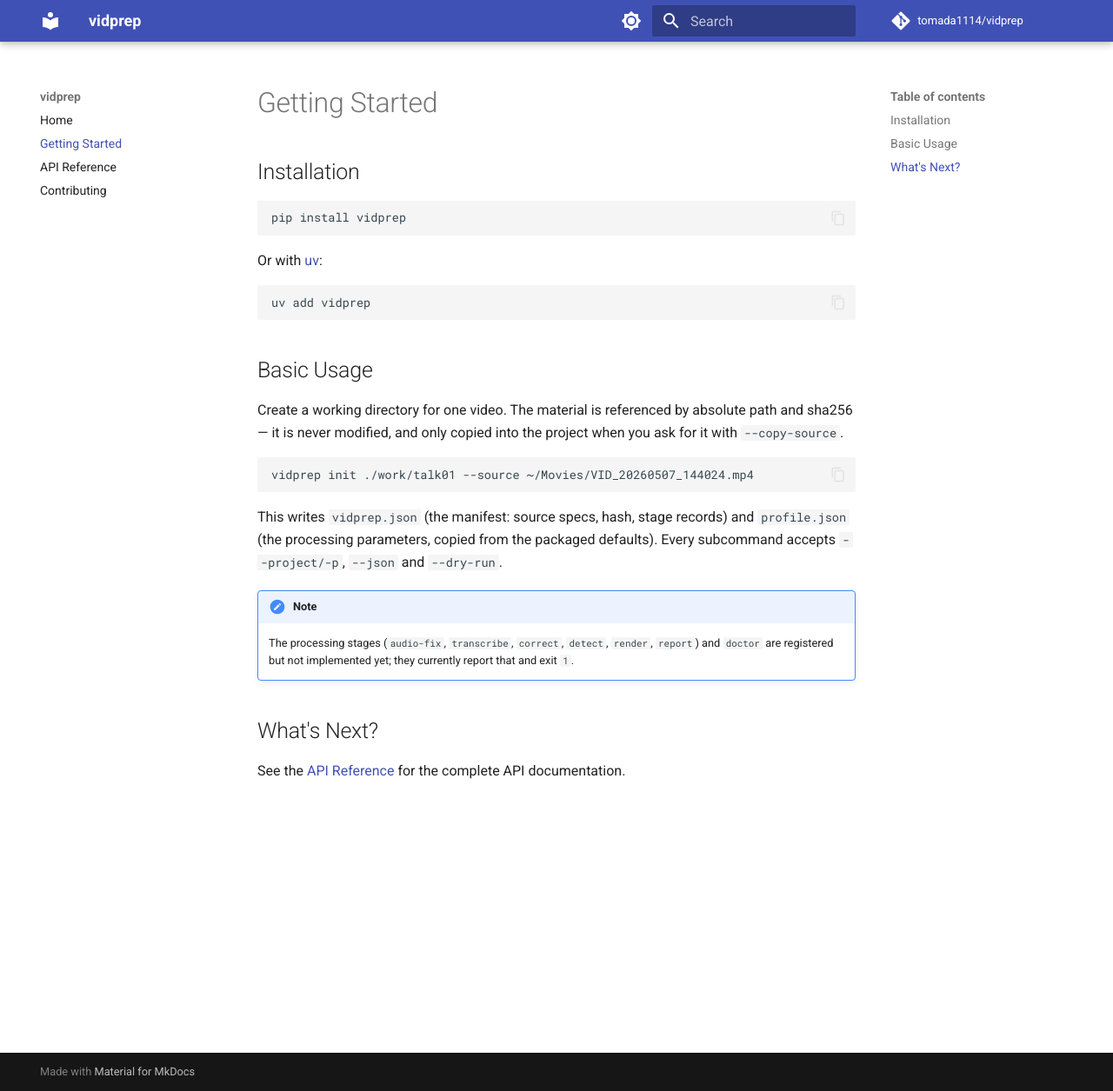
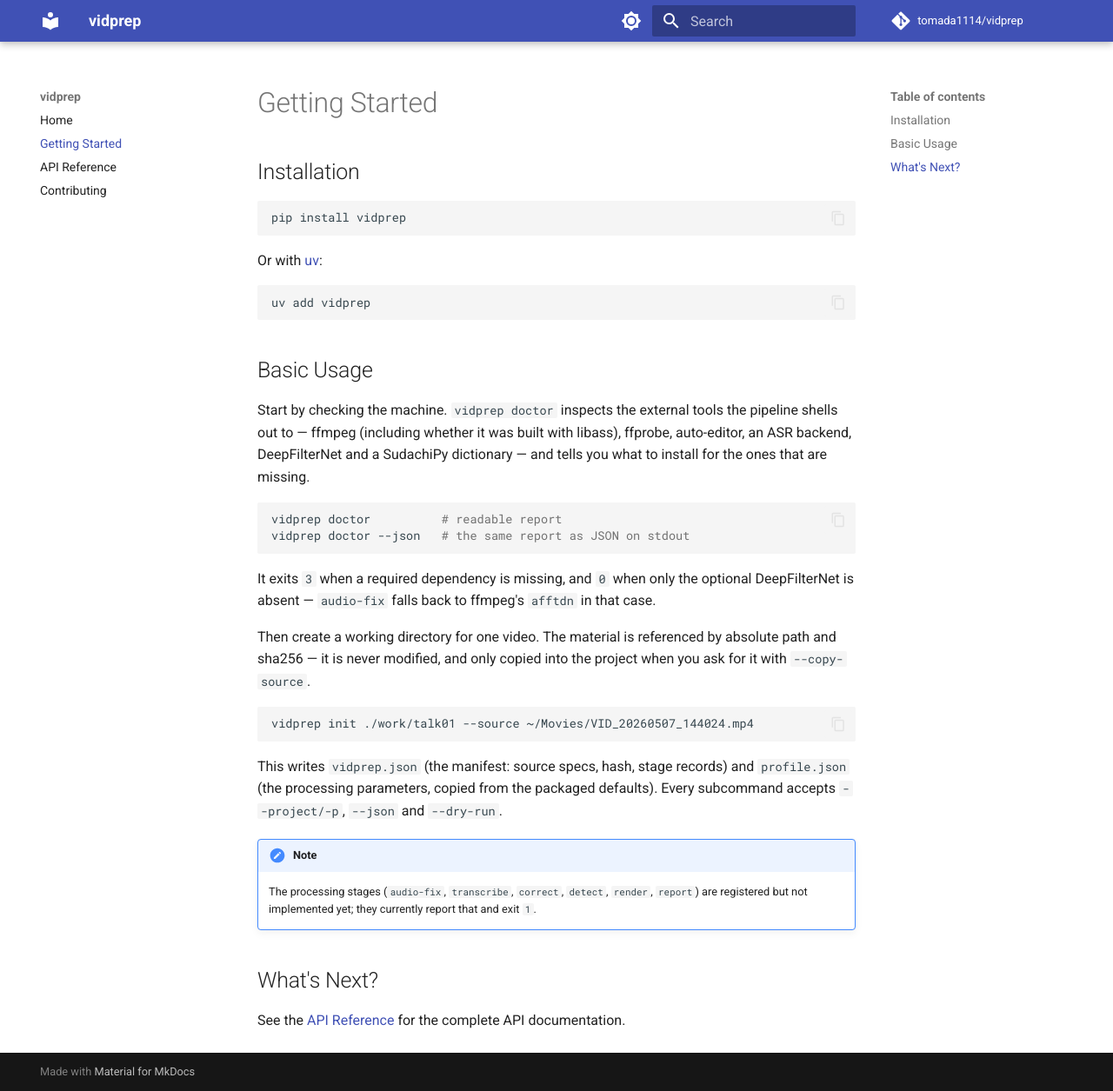
Before and after one commit to tomada1114/vidprep, an MkDocs documentation site: the page built from docs/getting-started.md, in a window 1280 px wide and 1255 px high. Shown: the whole window at 87% size. Built offline with MkDocs 1.6.1 and Material for MkDocs 9.7.7, drawn with Linux system fonts in a browser that asks for light colours; comment, search, counter and statistics services are not loaded.

Commit message:
docs: document the doctor command
Claude-Session: https://claude.ai/code/session_01LcDiEVugf6TEfE4rDcTWtJ

````diff
--- a/docs/getting-started.md
+++ b/docs/getting-started.md
@@ -14,7 +14,21 @@ uv add vidprep
 
 ## Basic Usage
 
-Create a working directory for one video. The material is referenced by
+Start by checking the machine. `vidprep doctor` inspects the external tools the
+pipeline shells out to — ffmpeg (including whether it was built with libass),
+ffprobe, auto-editor, an ASR backend, DeepFilterNet and a SudachiPy dictionary —
+and tells you what to install for the ones that are missing.
+
+```bash
+vidprep doctor          # readable report
+vidprep doctor --json   # the same report as JSON on stdout
+```
+
+It exits `3` when a required dependency is missing, and `0` when only the
+optional DeepFilterNet is absent — `audio-fix` falls back to ffmpeg's `afftdn`
+in that case.
+
+Then create a working directory for one video. The material is referenced by
 absolute path and sha256 — it is never modified, and only copied into the
 project when you ask for it with `--copy-source`.
 
````
Also changed, not shown: other parts of docs/getting-started.md (+2 -2 lines), CHANGELOG.md (+4 -0 lines), README.md (+3 -2 lines).
